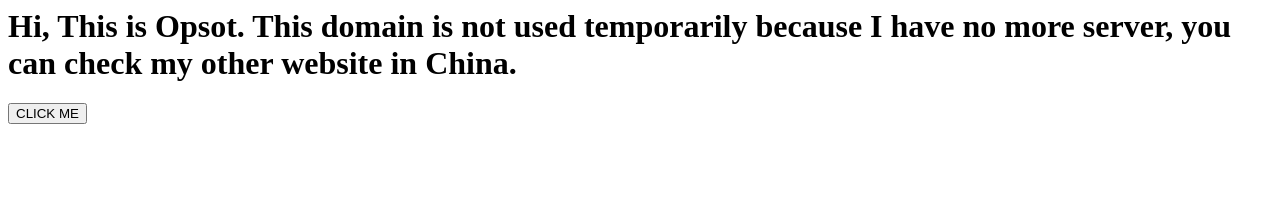
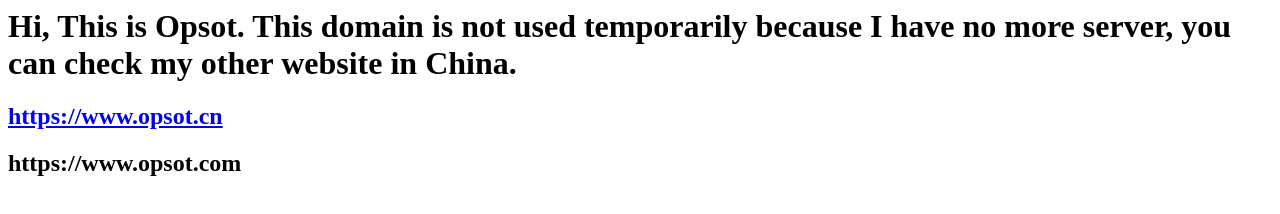
Before and after one commit to opsot/opsot.github.io, a plain HTML site: page index.html in a window 1280 px wide. Drawn offline with Linux system fonts and the light colour scheme.

Commit message:
add spec on page

```diff
--- a/index.html
+++ b/index.html
@@ -7,7 +7,8 @@
 <body>
 	<h1>Hi, This is Opsot. This domain is not used temporarily because I have no more server, you can check my other
 		website in China.</h1>
-	<button onclick="window.location.href='https://www.opsot.cn'">CLICK ME</button>
+	<h2><a href="https://www.opsot.cn">https://www.opsot.cn</a></h2>
+	<h2>https://www.opsot.com</h2>
 </body>
 
 </html>
```
